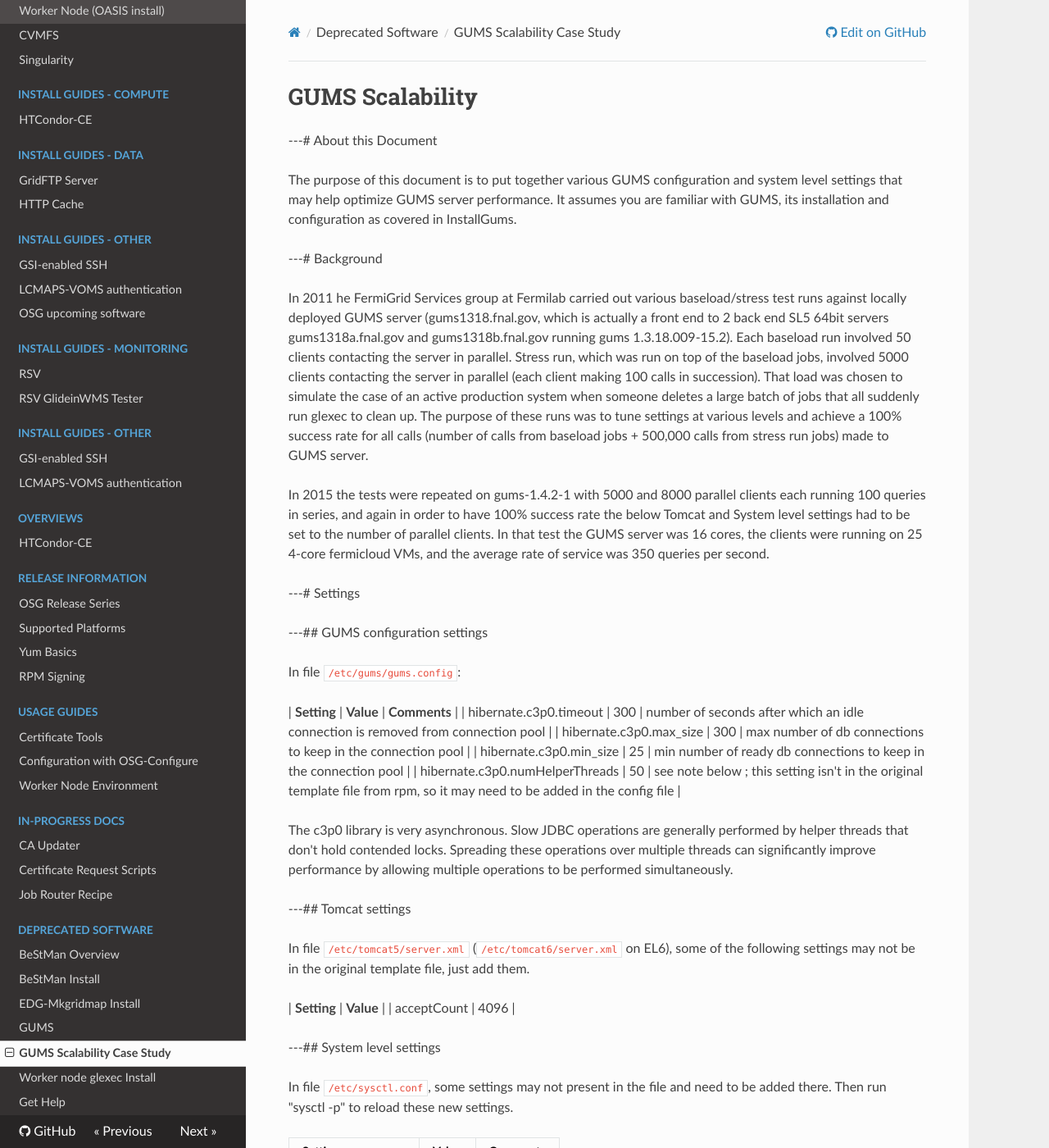
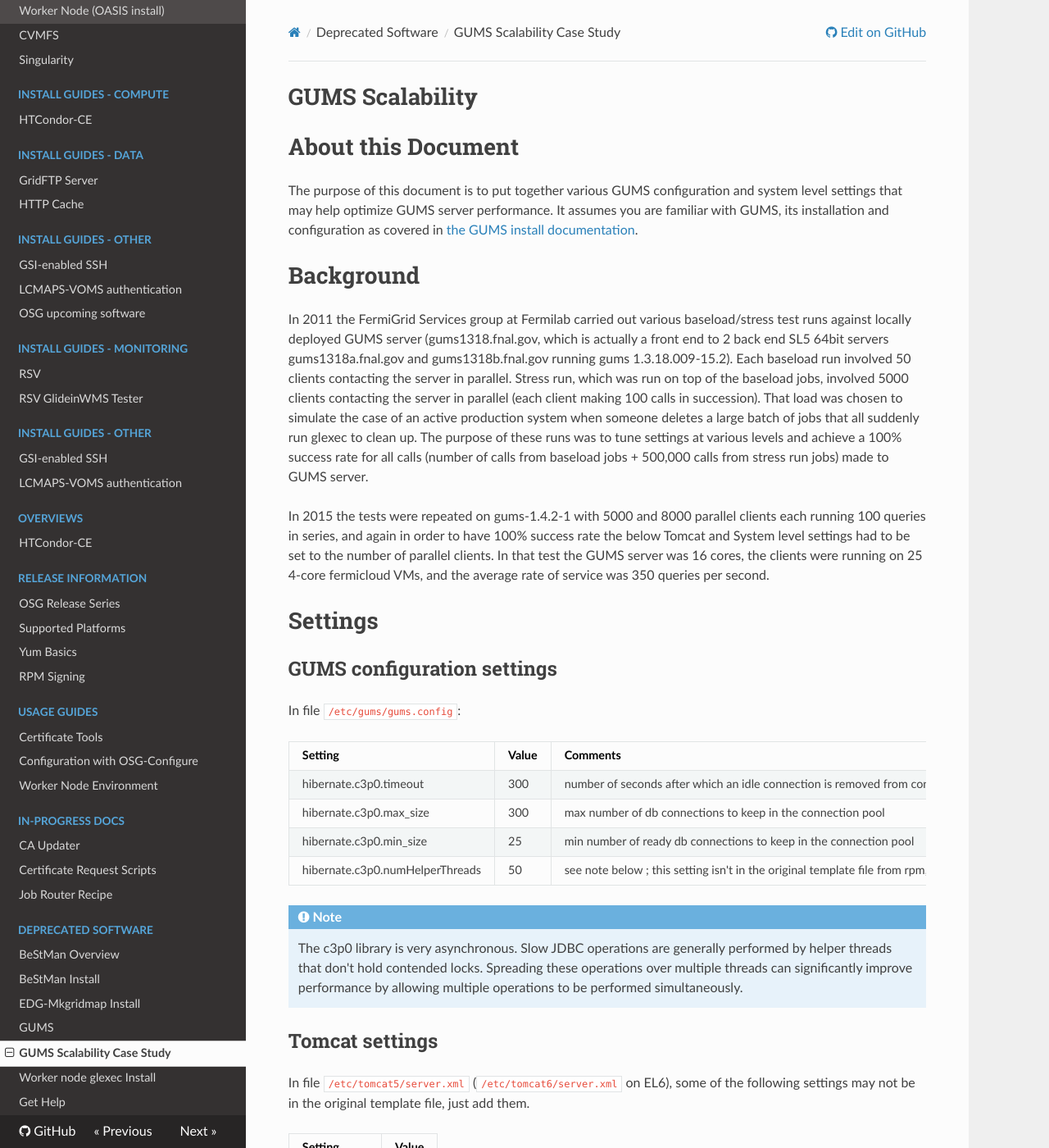
Before and after one commit to osg-htc/docs, an MkDocs documentation site: the page built from docs/security/gums-scalability.md, in a window 1280 px wide and 1400 px high. Shown: the whole window at 82% size. Built offline with MkDocs 1.6.1, drawn with Linux system fonts in a browser that asks for light colours; nearby versions of some CDN libraries; old or Windows-style settings are respelled for this version of MkDocs; some of the changed text lies outside the part shown.

Commit message:
Fix formatting in gums-scalability

```diff
--- a/docs/security/gums-scalability.md
+++ b/docs/security/gums-scalability.md
@@ -1,37 +1,47 @@
-<span class="twiki-macro LINKCSS"></span>
+GUMS Scalability
+================
 
-GUMS Scalability <span class="twiki-macro DOC_STATUS_TABLE"></span>
-===================================================================
+About this Document
+===================
 
-<span class="twiki-macro TOC"></span>
+The purpose of this document is to put together various GUMS configuration and system level settings that may help optimize GUMS server performance. It assumes you are familiar with GUMS, its installation and configuration as covered in [the GUMS install documentation](../security/gums).
 
----\# About this Document
+Background
+==========
 
-The purpose of this document is to put together various GUMS configuration and system level settings that may help optimize GUMS server performance. It assumes you are familiar with GUMS, its installation and configuration as covered in InstallGums.
-
----\# Background
-
-In 2011 he FermiGrid Services group at Fermilab carried out various baseload/stress test runs against locally deployed GUMS server (gums1318.fnal.gov, which is actually a front end to 2 back end SL5 64bit servers gums1318a.fnal.gov and gums1318b.fnal.gov running gums 1.3.18.009-15.2). Each baseload run involved 50 clients contacting the server in parallel. Stress run, which was run on top of the baseload jobs, involved 5000 clients contacting the server in parallel (each client making 100 calls in succession). That load was chosen to simulate the case of an active production system when someone deletes a large batch of jobs that all suddenly run glexec to clean up. The purpose of these runs was to tune settings at various levels and achieve a 100% success rate for all calls (number of calls from baseload jobs + 500,000 calls from stress run jobs) made to GUMS server.
+In 2011 the FermiGrid Services group at Fermilab carried out various baseload/stress test runs against locally deployed GUMS server (gums1318.fnal.gov, which is actually a front end to 2 back end SL5 64bit servers gums1318a.fnal.gov and gums1318b.fnal.gov running gums 1.3.18.009-15.2). Each baseload run involved 50 clients contacting the server in parallel. Stress run, which was run on top of the baseload jobs, involved 5000 clients contacting the server in parallel (each client making 100 calls in succession). That load was chosen to simulate the case of an active production system when someone deletes a large batch of jobs that all suddenly run glexec to clean up. The purpose of these runs was to tune settings at various levels and achieve a 100% success rate for all calls (number of calls from baseload jobs + 500,000 calls from stress run jobs) made to GUMS server.
 
 In 2015 the tests were repeated on gums-1.4.2-1 with 5000 and 8000 parallel clients each running 100 queries in series, and again in order to have 100% success rate the below Tomcat and System level settings had to be set to the number of parallel clients. In that test the GUMS server was 16 cores, the clients were running on 25 4-core fermicloud VMs, and the average rate of service was 350 queries per second.
 
----\# Settings
+Settings
+========
 
----\#\# GUMS configuration settings
+GUMS configuration settings
+---------------------------
 
 In file `/etc/gums/gums.config`:
 
-| **Setting** | **Value** | **Comments** | | hibernate.c3p0.timeout | 300 | number of seconds after which an idle connection is removed from connection pool | | hibernate.c3p0.max\_size | 300 | max number of db connections to keep in the connection pool | | hibernate.c3p0.min\_size | 25 | min number of ready db connections to keep in the connection pool | | hibernate.c3p0.numHelperThreads | 50 | see note below ; this setting isn't in the original template file from rpm, so it may need to be added in the config file |
+| **Setting** | **Value** | **Comments** |
+|-------------|-----------|--------------|
+| hibernate.c3p0.timeout | 300 | number of seconds after which an idle connection is removed from connection pool |
+| hibernate.c3p0.max\_size | 300 | max number of db connections to keep in the connection pool |
+| hibernate.c3p0.min\_size | 25 | min number of ready db connections to keep in the connection pool |
+| hibernate.c3p0.numHelperThreads | 50 | see note below ; this setting isn't in the original template file from rpm, so it may need to be added in the config file |
 
-<span class="twiki-macro NOTE"></span> The c3p0 library is very asynchronous. Slow JDBC operations are generally performed by helper threads that don't hold contended locks. Spreading these operations over multiple threads can significantly improve performance by allowing multiple operations to be performed simultaneously.
+!!! note
+    The c3p0 library is very asynchronous. Slow JDBC operations are generally performed by helper threads that don't hold contended locks. Spreading these operations over multiple threads can significantly improve performance by allowing multiple operations to be performed simultaneously.
 
----\#\# Tomcat settings
+Tomcat settings
+---------------
 
 In file `/etc/tomcat5/server.xml` (`/etc/tomcat6/server.xml` on EL6), some of the following settings may not be in the original template file, just add them.
 
-| **Setting** | **Value** | | acceptCount | 4096 |
+| **Setting** | **Value** |
+|-------------|-----------|
+| acceptCount | 4096 |
 
----\#\# System level settings
+System level settings
+=====================
 
 In file `/etc/sysctl.conf`, some settings may not present in the file and need to be added there. Then run "sysctl -p" to reload these new settings.
 
@@ -39,12 +49,11 @@
 |:-------------------|:------|:---------|
 | net.core.somaxconn | 4096  |          |
 
----\# References
+References
+==========
 
--   [GUMS Installation guide](InstallGums)
--   <http://tomcat.apache.org/tomcat-5.5-doc/> Official tomcat5 documentation
--   <http://tomcat.apache.org/tomcat-6.0-doc/> Official tomcat6 documentation
+-   [GUMS Installation guide](../security/gums)
+-   [Official Tomcat 5 documentation](https://tomcat.apache.org/tomcat-5.5-doc)
+-   [Official Tomcat 6 documentation](https://tomcat.apache.org/tomcat-6.0-doc)
 -   <http://www.hibernate.org/docs> Official hibernate documentation
 -   [c3p0 documentation](http://www.mchange.com/projects/c3p0/) and [code](http://sourceforge.net/projects/c3p0/)
-
----\# Comments <span class="twiki-macro COMMENT" type="tableappend"></span>
```
